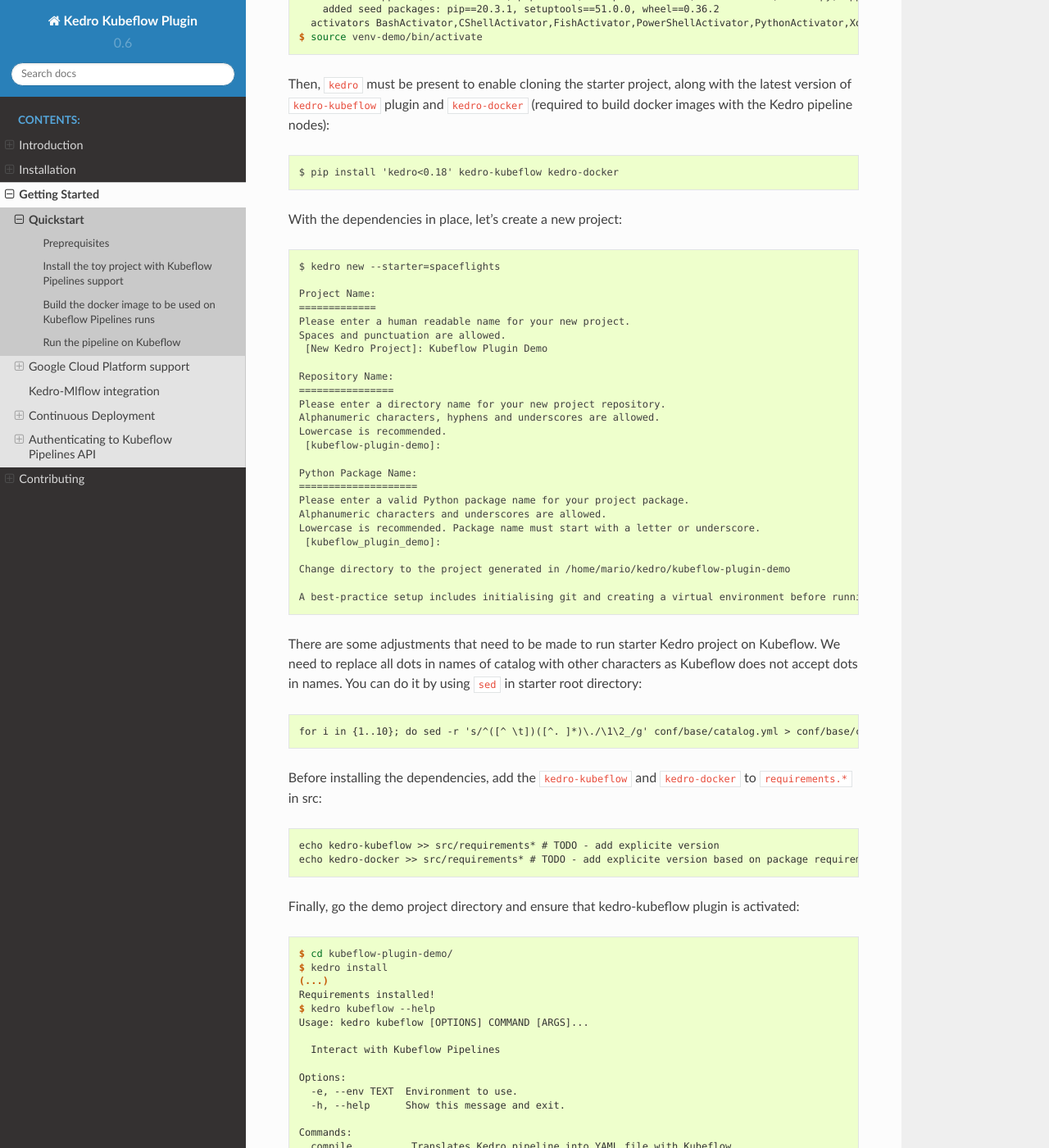
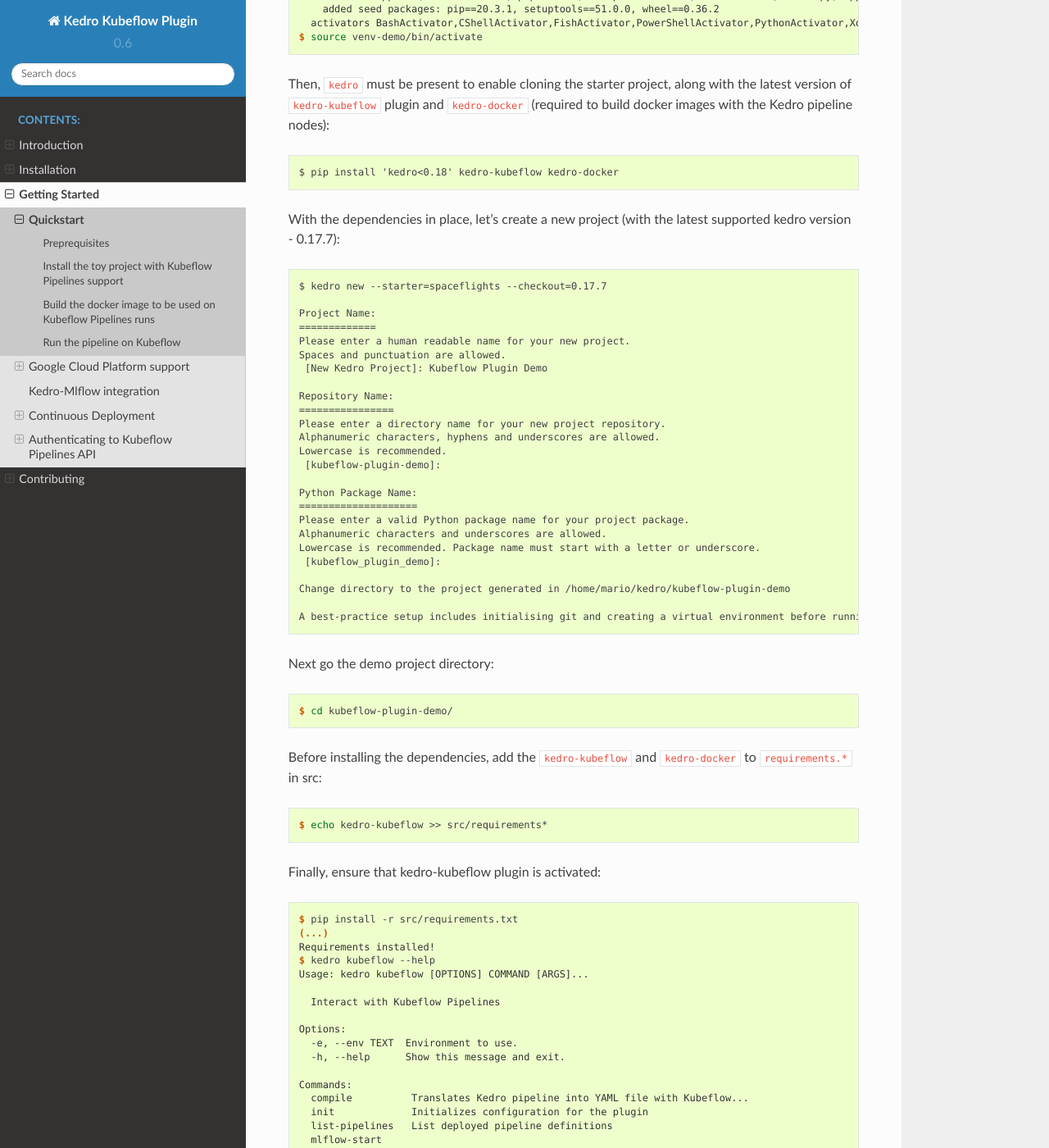
Before and after one commit to getindata/kedro-kubeflow, a Sphinx documentation site: the page built from docs/source/03_getting_started/01_quickstart.md, in a window 1280 px wide and 1400 px high, scrolled down 498 px. Shown: the whole window at 82% size. Built offline with Sphinx 7.4.7 and the Read the Docs theme 2.0.0, drawn with Linux system fonts in a browser that asks for light colours; some of the changed text lies outside the part shown.

Commit message:
docs: Updating the guide according to local testing, wip; testing note boxes on rtd

`````diff
--- a/docs/source/03_getting_started/01_quickstart.md
+++ b/docs/source/03_getting_started/01_quickstart.md
@@ -24,10 +24,10 @@
 $ pip install 'kedro<0.18' kedro-kubeflow kedro-docker
 ```
 
-With the dependencies in place, let's create a new project:
+With the dependencies in place, let's create a new project (with the latest supported kedro version - 0.17.7):
 
 ```
-$ kedro new --starter=spaceflights
+$ kedro new --starter=spaceflights --checkout=0.17.7
 
 Project Name:
 =============
@@ -54,22 +54,20 @@
 A best-practice setup includes initialising git and creating a virtual environment before running `kedro install` to install project-specific dependencies. Refer to the Kedro documentation: https://kedro.readthedocs.io/
 ```
 
-There are some adjustments that need to be made to run starter Kedro project on Kubeflow. We need to replace all dots in names of catalog with other characters as Kubeflow does not accept dots in names. You can do it by using `sed` in starter root directory:
+Next go the demo project directory:
 ```console
-for i in {1..10}; do sed -r 's/^([^ \t])([^. ]*)\./\1\2_/g' conf/base/catalog.yml > conf/base/catalog.yml; done
+$ cd kubeflow-plugin-demo/
 ```
 
 Before installing the dependencies, add the `kedro-kubeflow` and `kedro-docker` to `requirements.*` in src:
 ```console
-echo kedro-kubeflow >> src/requirements* # TODO - add explicite version
-echo kedro-docker >> src/requirements* # TODO - add explicite version based on package requirements
+$ echo kedro-kubeflow >> src/requirements*
 ```
 
-Finally, go the demo project directory and ensure that kedro-kubeflow plugin is activated:
+Finally, ensure that kedro-kubeflow plugin is activated:
 
 ```console
-$ cd kubeflow-plugin-demo/
-$ kedro install
+$ pip install -r src/requirements.txt
 (...)
 Requirements installed!
 $ kedro kubeflow --help
@@ -139,8 +137,8 @@
 When execution finishes, your docker image is ready. If you don't use local cluster, you should push the image to the remote repository:
 
 ```console
-docker tag kubeflow_plugin_demo:latest remote.repo.url.com/kubeflow_plugin_demo:latest
-docker push remote.repo.url.com/kubeflow_plugin_demo:latest
+docker tag kubeflow-plugin-demo:latest remote.repo.url.com/kubeflow-plugin-demo:latest
+docker push remote.repo.url.com/kubeflow-plugin-demo:latest
 ```
 
 ## Run the pipeline on Kubeflow
@@ -150,10 +148,18 @@
 ```console
 kedro kubeflow init https://kubeflow.cluster.com
 (...)
-Configuration generated in /home/mario/kedro/kubeflow-plugin-demo/conf/base/kubeflow.yaml
+Configuration generated in /home/user/kedro/kubeflow-plugin-demo/conf/base/kubeflow.yaml
 ```
 
+````{note}
+Since kedro 0.17 there have been introduced namespaces to datasets. If you wish to experiment on newer versions, consider the following in this step: The namespaces feature has not been tested yet with the plugin and there are some errors with dots in kfp artifacts names, so for now it's best to disable it by adding the following line in `conf/base/kubeflow.yaml`:
+```yaml
+store_kedro_outputs_as_kfp_artifacts: False
+```
+````
+
 Then, if needed, adjust the `conf/base/kubeflow.yaml`. For example, the `image:` key should point to the full image name (like `remote.repo.url.com/kubeflow_plugin_demo:latest` if you pushed the image at this name). Depending on the storage classes availability in Kubernetes cluster, you may want to modify `volume.storageclass` and `volume.access_modes` (please consult with Kubernetes admin what values should be there).
+
 
 Finally, everything is set to run the pipeline on Kubeflow. Run `upload-pipeline`:
 
`````
